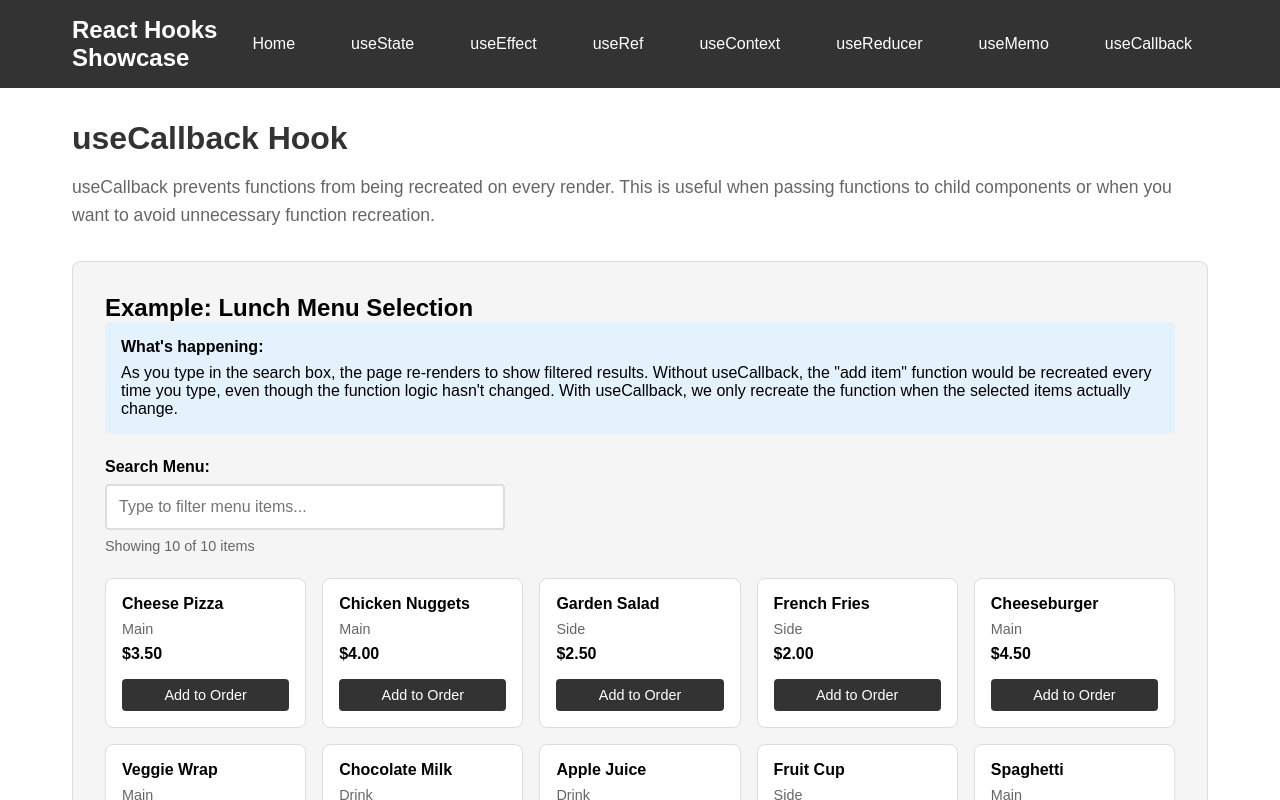
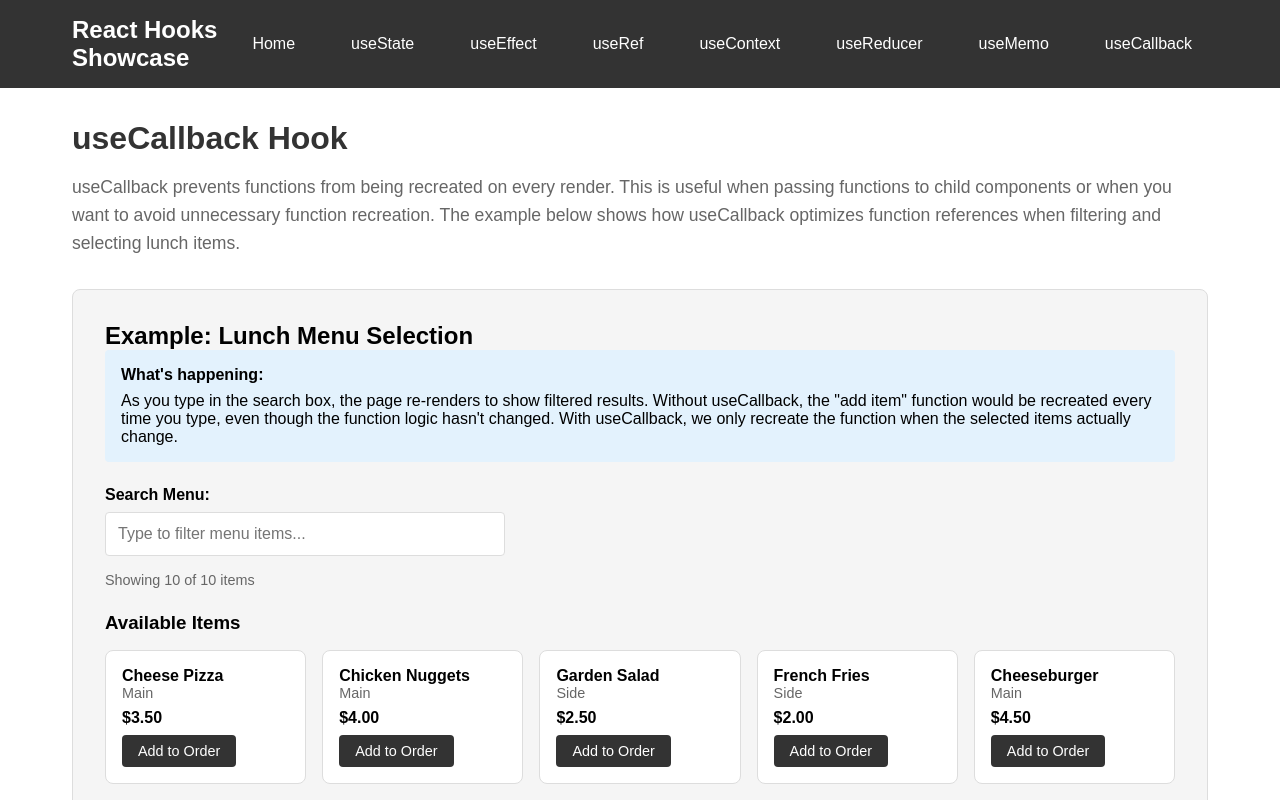
Before and after one commit to illinai/react-hooks-showcase, a Next.js app: page /use-callback in a window 1280 px wide. Shown: the top 800 px of the page. Built offline with nearby package versions, Linux system fonts and the light colour scheme.

Commit message:
format edits

```diff
--- a/src/app/use-callback/page.js
+++ b/src/app/use-callback/page.js
@@ -1,4 +1,4 @@
-'use client';
+/*'use client';
 import { useState, useCallback } from 'react';
 import { mockLunchMenu } from '@/data/mockData';
 
@@ -110,7 +110,7 @@ export default function UseCallbackPage() {
                 <strong style={{ fontSize: '1.2rem' }}>
                   Total: ${selectedItems.reduce((sum, item) => sum + item.price, 0).toFixed(2)}
                 </strong>
-                <button onClick={clearAll} style={{ ...buttonStyle, backgroundColor: '#d32f2f' }}>
+                <button onClick={clearAll} style={{ ...buttonStyle, marginLeft: '1rem', backgroundColor: '#d32f2f' }}>
                   Clear Order
                 </button>
               </div>
@@ -179,3 +179,166 @@ const removeButtonStyle = {
   cursor: 'pointer',
   fontSize: '0.85rem',
 };
+*/
+
+'use client';
+import { useState, useCallback } from 'react';
+import { mockLunchMenu } from '@/data/mockData';
+
+export default function UseCallbackPage() {
+  const [selectedItems, setSelectedItems] = useState([]);
+  const [searchTerm, setSearchTerm] = useState('');
+
+  // Filter the menu based on search
+  const filteredMenu = mockLunchMenu.filter(item =>
+    item.name.toLowerCase().includes(searchTerm.toLowerCase())
+  );
+
+  // With useCallback - function only recreated when selectedItems changes
+  const addItemWithCallback = useCallback((item) => {
+    if (!selectedItems.find(i => i.id === item.id)) {
+      setSelectedItems([...selectedItems, item]);
+    }
+  }, [selectedItems]);
+
+  const removeItem = (id) => {
+    setSelectedItems(selectedItems.filter(item => item.id !== id));
+  };
+
+  const clearAll = () => {
+    setSelectedItems([]);
+  };
+
+  const totalPrice = selectedItems.reduce((sum, item) => sum + item.price, 0);
+
+  return (
+    <div className="page-container">
+      <h1 className="page-title">useCallback Hook</h1>
+      <p className="page-description">
+        useCallback prevents functions from being recreated on every render. This is useful when passing
+        functions to child components or when you want to avoid unnecessary function recreation. The example
+        below shows how useCallback optimizes function references when filtering and selecting lunch items.
+      </p>
+
+      <div className="example-container">
+        <h2>Example: Lunch Menu Selection</h2>
+
+        <div style={{ padding: '1rem', backgroundColor: '#e3f2fd', borderRadius: '4px', marginBottom: '1.5rem' }}>
+          <strong>What's happening:</strong>
+          <p style={{ margin: '0.5rem 0 0 0' }}>
+            As you type in the search box, the page re-renders to show filtered results.
+            Without useCallback, the "add item" function would be recreated every time you type,
+            even though the function logic hasn't changed. With useCallback, we only recreate
+            the function when the selected items actually change.
+          </p>
+        </div>
+
+        <div style={{ marginBottom: '1.5rem' }}>
+          <label style={{ display: 'block', marginBottom: '0.5rem', fontWeight: 'bold' }}>
+            Search Menu:
+          </label>
+          <input
+            type="text"
+            value={searchTerm}
+            onChange={(e) => setSearchTerm(e.target.value)}
+            placeholder="Type to filter menu items..."
+            style={inputStyle}
+          />
+          <p style={{ fontSize: '0.9rem', color: '#666', marginTop: '0.5rem' }}>
+            Showing {filteredMenu.length} of {mockLunchMenu.length} items
+          </p>
+        </div>
+
+        <h3 style={{ marginTop: '1.5rem' }}>Available Items</h3>
+        <div style={{ display: 'grid', gridTemplateColumns: 'repeat(auto-fill, minmax(200px, 1fr))', gap: '1rem', marginTop: '1rem' }}>
+          {filteredMenu.map(item => (
+            <div key={item.id} style={menuItemStyle}>
+              <h4>{item.name}</h4>
+              <p style={{ fontSize: '0.9rem', color: '#666' }}>{item.category}</p>
+              <p style={{ fontWeight: 'bold', margin: '0.5rem 0' }}>${item.price.toFixed(2)}</p>
+              <button
+                onClick={() => addItemWithCallback(item)}
+                style={buttonStyle}
+                disabled={selectedItems.find(i => i.id === item.id)}
+              >
+                {selectedItems.find(i => i.id === item.id) ? 'Added ✓' : 'Add to Order'}
+              </button>
+            </div>
+          ))}
+        </div>
+
+        <h3 style={{ marginTop: '2rem' }}>Your Order ({selectedItems.length} items)</h3>
+        {selectedItems.length === 0 ? (
+          <p>No items selected yet</p>
+        ) : (
+          <>
+            {selectedItems.map(item => (
+              <div key={item.id} style={cartItemStyle}>
+                <span>{item.name}</span>
+                <span>${item.price.toFixed(2)}</span>
+                <button onClick={() => removeItem(item.id)} style={removeButtonStyle}>
+                  Remove
+                </button>
+              </div>
+            ))}
+            <div style={{ marginTop: '1rem', paddingTop: '1rem', borderTop: '2px solid #333' }}>
+              <strong>Total: ${totalPrice.toFixed(2)}</strong>
+              <button onClick={clearAll} style={{ ...buttonStyle, marginLeft: '1rem', backgroundColor: '#d32f2f' }}>
+                Clear Order
+              </button>
+            </div>
+
+          </>
+        )}
+      </div>
+    </div>
+  );
+}
+
+const inputStyle = {
+  padding: '0.75rem',
+  fontSize: '1rem',
+  borderRadius: '4px',
+  border: '1px solid #ddd',
+  width: '100%',
+  maxWidth: '400px',
+  marginBottom: '0.5rem',
+};
+
+const menuItemStyle = {
+  border: '1px solid #ddd',
+  padding: '1rem',
+  borderRadius: '8px',
+  backgroundColor: 'white',
+};
+
+const buttonStyle = {
+  padding: '0.5rem 1rem',
+  backgroundColor: '#333',
+  color: 'white',
+  border: 'none',
+  borderRadius: '4px',
+  cursor: 'pointer',
+  fontSize: '0.9rem',
+};
+
+const cartItemStyle = {
+  display: 'flex',
+  justifyContent: 'space-between',
+  alignItems: 'center',
+  padding: '0.75rem',
+  backgroundColor: 'white',
+  border: '1px solid #ddd',
+  borderRadius: '4px',
+  marginTop: '0.5rem',
+};
+
+const removeButtonStyle = {
+  padding: '0.25rem 0.75rem',
+  backgroundColor: '#d32f2f',
+  color: 'white',
+  border: 'none',
+  borderRadius: '4px',
+  cursor: 'pointer',
+  fontSize: '0.85rem',
+};
```
